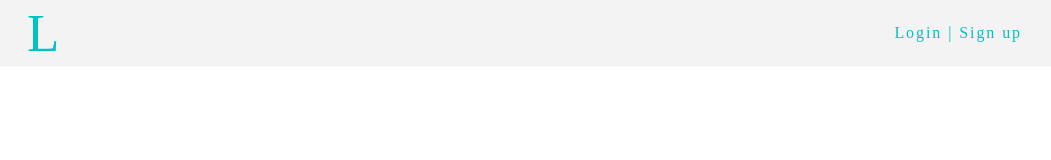
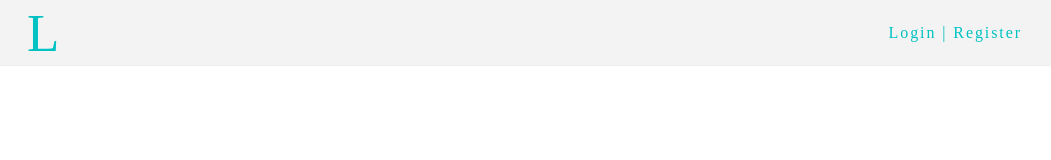
Before and after one commit to drewcoparker/logn, a React (Create React App) app in the folder frontend/: page / in a window 1280 px wide. Shown: the top 160 px of the page, without its empty margins (113-1164 px from the left). Built offline with nearby package versions, Linux system fonts and the light colour scheme; a web font is replaced by a local one.

Commit message:
Separated the login and register links in anticipation for the new register modal.

```diff
--- a/frontend/src/actions/LoginAction.js
+++ b/frontend/src/actions/LoginAction.js
@@ -1,5 +1,5 @@
 import $ from "jquery";
-import axios from "axios";
+// import axios from "axios";
 
 var LoginAction = (loginData) => {
 
--- a/frontend/src/components/Navbar.js
+++ b/frontend/src/components/Navbar.js
@@ -1,17 +1,21 @@
 import React, { Component } from 'react';
 import { bindActionCreators } from 'redux';
 import { connect } from 'react-redux';
-// import LoginModal from './LoginModal';
 import ModalAction from '../actions/ModalAction';
 
 class Navbar extends Component {
     constructor(props){
         super(props);
-        this.handleClick = this.handleClick.bind(this);
+        this.handleLoginClick = this.handleLoginClick.bind(this);
+        this.handleRegisterClick = this.handleRegisterClick.bind(this);
     }
 
-    handleClick() {
+    handleLoginClick() {
         this.props.dispatchModal(true);
+    }
+
+    handleRegisterClick() {
+
     }
 
     render() {
@@ -21,8 +25,18 @@ class Navbar extends Component {
                     <div className="brand">
                         <span id="l">L</span>
                     </div>
-                    <div className="login" onClick={this.handleClick}>
-                        <span>Login | Sign up</span>
+                    <div className="login-register">
+                        <ul>
+                            <li className="login" onClick={this.handleLoginClick}>
+                                <span>Login</span>
+                            </li>
+                            <li>
+                                <span> | </span>
+                            </li>
+                            <li className="register" onClick={this.handleRegisterClick}>
+                                <span>Register</span>
+                            </li>
+                        </ul>
                     </div>
                 </div>
             </div>
--- a/frontend/src/index.js
+++ b/frontend/src/index.js
@@ -7,7 +7,7 @@ import './styles.css';
 // Redux and Router Imports
 import { Provider } from 'react-redux';
 import { createStore, applyMiddleware } from 'redux';
-import { Router, Route, browserHistory } from 'react-router';
+// import { Router, Route, browserHistory } from 'react-router';
 import reduxPromise from 'redux-promise';
 import reducers from './reducers/index.js';
 
@@ -16,7 +16,7 @@ import reducers from './reducers/index.js';
 // local storage. This allows the user to reamin logged in while navigating
 // througout the app and even after she leaves closes the browser and returns
 // to the page.
-import { loadState, saveState } from './localStorage';
+import { loadState, /*saveState */ } from './localStorage';
 const persistedState = loadState();
 
 // Instantiate the store obect with createStore method. The reducers param is
--- a/frontend/src/styles.css
+++ b/frontend/src/styles.css
@@ -61,7 +61,7 @@ body {
 }
 
 /* line 69, ../compass/sass/styles.scss */
-.login {
+.login-register {
   position: absolute;
   top: 50%;
   font-family: "Asul";
@@ -72,11 +72,20 @@ body {
   letter-spacing: 0.12rem;
 }
 /* line 78, ../compass/sass/styles.scss */
-.login span:hover {
+.login-register ul {
+  list-style-type: none;
+}
+/* line 80, ../compass/sass/styles.scss */
+.login-register ul li {
+  display: inline;
+}
+
+/* line 87, ../compass/sass/styles.scss */
+.login span:hover, .register span:hover {
   cursor: pointer;
 }
 
-/* line 83, ../compass/sass/styles.scss */
+/* line 92, ../compass/sass/styles.scss */
 .overlay {
   position: absolute;
   top: 0;
@@ -87,7 +96,7 @@ body {
   background-color: rgba(0, 0, 0, 0.7);
 }
 
-/* line 93, ../compass/sass/styles.scss */
+/* line 102, ../compass/sass/styles.scss */
 .modal {
   position: absolute;
   top: 50%;
@@ -102,31 +111,31 @@ body {
   border-radius: 5px;
 }
 
-/* line 107, ../compass/sass/styles.scss */
+/* line 116, ../compass/sass/styles.scss */
 .modal-wrapper {
   position: relative;
 }
 
-/* line 111, ../compass/sass/styles.scss */
+/* line 120, ../compass/sass/styles.scss */
 .button-wrapper {
   position: absolute;
   top: -23px;
   right: 8px;
 }
 
-/* line 117, ../compass/sass/styles.scss */
+/* line 126, ../compass/sass/styles.scss */
 .close-modal-button {
   height: 40px;
   width: 40px;
   position: relative;
   border-radius: 3px;
 }
-/* line 122, ../compass/sass/styles.scss */
+/* line 131, ../compass/sass/styles.scss */
 .close-modal-button:hover {
   cursor: pointer;
 }
 
-/* line 127, ../compass/sass/styles.scss */
+/* line 136, ../compass/sass/styles.scss */
 .close-modal-button:after {
   position: absolute;
   top: 0;
@@ -140,7 +149,7 @@ body {
   text-align: center;
 }
 
-/* line 139, ../compass/sass/styles.scss */
+/* line 148, ../compass/sass/styles.scss */
 .modal-header {
   font-family: "Asul";
   text-align: center;
@@ -148,13 +157,13 @@ body {
   letter-spacing: 0.2rem;
 }
 
-/* line 146, ../compass/sass/styles.scss */
+/* line 155, ../compass/sass/styles.scss */
 .modal-body {
   margin: 20px 40px;
   position: relative;
 }
 
-/* line 151, ../compass/sass/styles.scss */
+/* line 160, ../compass/sass/styles.scss */
 #email-input, #password-input {
   border: 1px solid #ccc;
   height: 36px;
@@ -165,7 +174,7 @@ body {
   font-family: helvetica;
   font-size: 1.2rem;
 }
-/* line 160, ../compass/sass/styles.scss */
+/* line 169, ../compass/sass/styles.scss */
 #email-input:focus, #password-input:focus {
   outline: none !important;
   transition: all 0.3s cubic-bezier(0.4, 0, 0.2, 1);
@@ -174,14 +183,14 @@ body {
   box-shadow: 0 0 5px rgba(2, 194, 194, 0.5);
 }
 
-/* line 169, ../compass/sass/styles.scss */
+/* line 178, ../compass/sass/styles.scss */
 ::placeholder {
   color: rgba(153, 153, 153, 0.45);
   letter-spacing: 0.12rem;
   font-size: 1rem;
 }
 
-/* line 175, ../compass/sass/styles.scss */
+/* line 184, ../compass/sass/styles.scss */
 .login-submit-btn {
   margin-bottom: 20px;
   border: none;
@@ -194,7 +203,7 @@ body {
   box-shadow: 0px 2px 2px -2px rgba(0, 0, 0, 0.2);
   color: #fff;
 }
-/* line 189, ../compass/sass/styles.scss */
+/* line 198, ../compass/sass/styles.scss */
 .login-submit-btn:hover {
   cursor: pointer;
   transition: all 0.5s cubic-bezier(0.4, 0, 0.2, 1);
@@ -202,18 +211,18 @@ body {
   box-shadow: 0 0 5px #36F1CD;
   letter-spacing: 0.18rem;
 }
-/* line 196, ../compass/sass/styles.scss */
+/* line 205, ../compass/sass/styles.scss */
 .login-submit-btn:focus {
   outline: 0;
 }
 
-/* line 201, ../compass/sass/styles.scss */
+/* line 210, ../compass/sass/styles.scss */
 .login-info {
   margin-top: 20px;
   width: 100%;
 }
 
-/* line 208, ../compass/sass/styles.scss */
+/* line 217, ../compass/sass/styles.scss */
 .login-info-header {
   position: relative;
   height: 36px;
@@ -223,7 +232,7 @@ body {
   text-align: center;
   border: 1px solid #ccc;
 }
-/* line 216, ../compass/sass/styles.scss */
+/* line 225, ../compass/sass/styles.scss */
 .login-info-header span {
   position: absolute;
   top: 50%;
@@ -231,7 +240,7 @@ body {
   transform: translate(-50%, -50%);
 }
 
-/* line 224, ../compass/sass/styles.scss */
+/* line 233, ../compass/sass/styles.scss */
 .login-info-body {
   position: relative;
   height: 70px;
@@ -242,7 +251,7 @@ body {
   border-top: none;
   text-transform: capitalize;
 }
-/* line 233, ../compass/sass/styles.scss */
+/* line 242, ../compass/sass/styles.scss */
 .login-info-body span {
   position: absolute;
   top: 43%;
```
